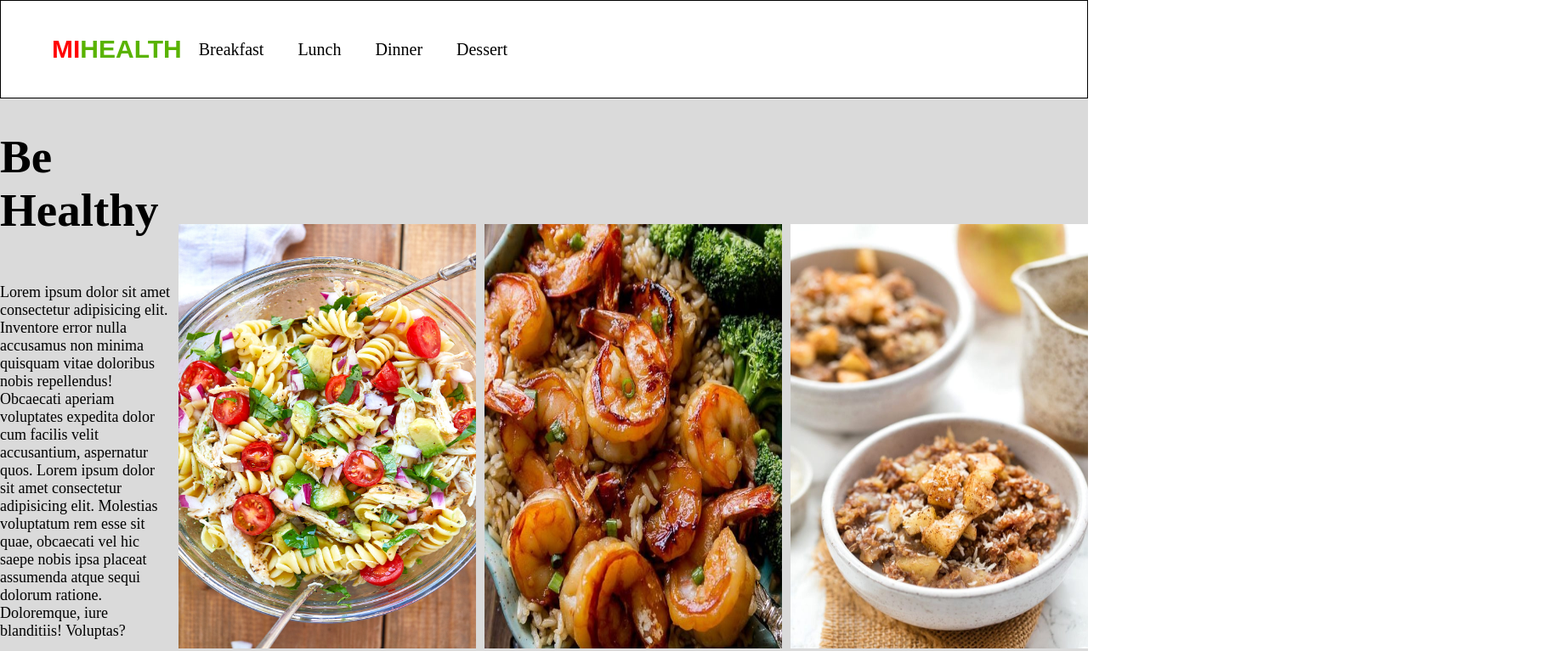
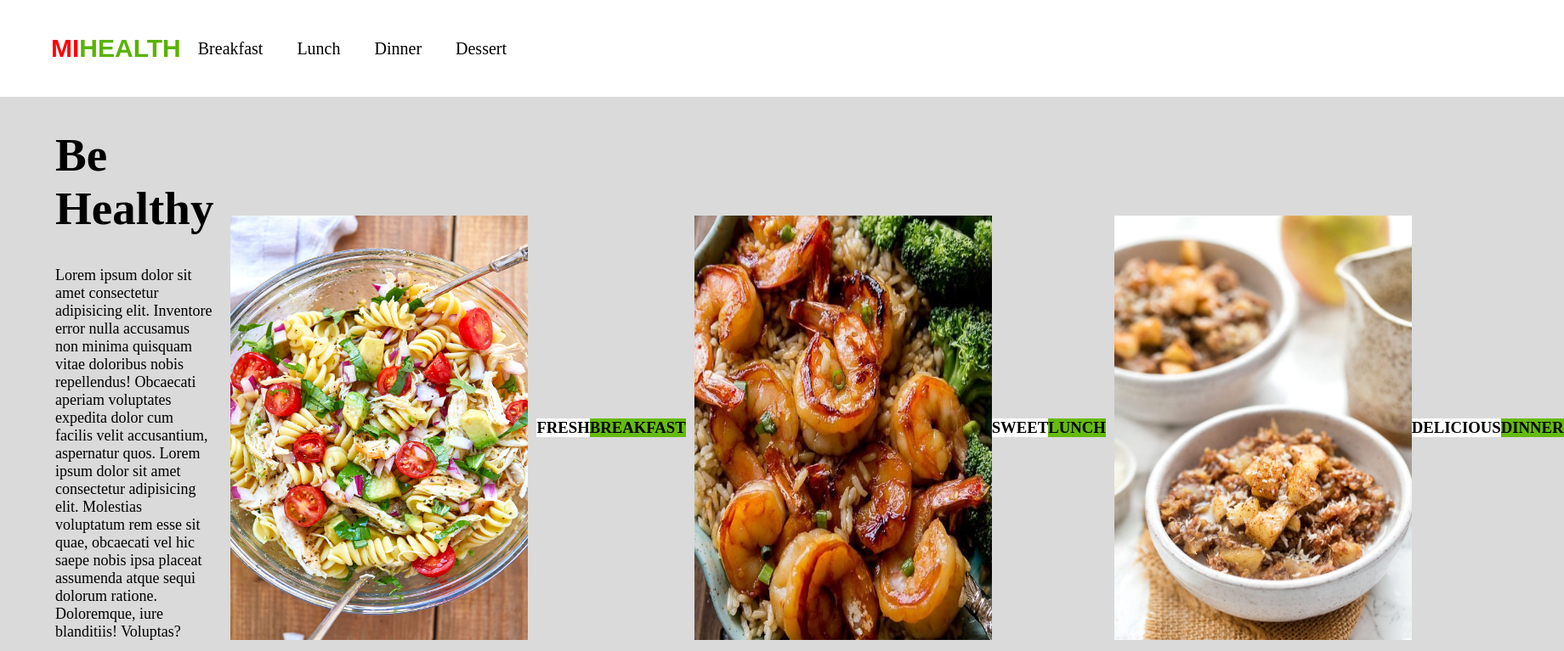
Before and after one commit to njped/mi_health, a plain HTML site: page index.html in a window 1280 px wide. Shown: the top 767 px of the page at 85% size, 1840 px wide, since content can reach past the window. Drawn offline with Linux system fonts and the light colour scheme.

Commit message:
edited some css for the three images

```diff
--- a/index.html
+++ b/index.html
@@ -18,14 +18,20 @@
     </div>
     <div class="main_body">
         <div class="food_discription">
-            <h1><strong>Be Healthy</strong></h1>
+            <h1><strong>Be <br>Healthy</strong></h1>
             <p class="discription">Lorem ipsum dolor sit amet consectetur adipisicing elit. Inventore error nulla accusamus non minima quisquam vitae doloribus nobis repellendus! Obcaecati aperiam voluptates expedita dolor cum facilis velit accusantium, aspernatur quos. Lorem ipsum dolor sit amet consectetur adipisicing elit. Molestias voluptatum rem esse sit quae, obcaecati vel hic saepe nobis ipsa placeat assumenda atque sequi dolorum ratione. Doloremque, iure blanditiis! Voluptas?</p>
             <h5 class="browse">BROWSE MENU&#8594;</h5>
         </div>
         <div class="food_images">
             <img src="images/pasta-salad-recipe-for-lunch.jpg" alt="Pasta Salad" class="pasta_salad">
+            <h3 class="taste">FRESH</h3>
+            <h3 class="meal_time">BREAKFAST</h3>
             <img src="images/shrimp.jpg" alt="Shrimp" class="shrimp_img">
+            <h3 class="taste">SWEET</h3>
+            <h3 class="meal_time">LUNCH</h3>
             <img src="images/apple-breakfast-quinoa-7.jpg" alt="Apple Breakfast" class="apple_breakfast">
+            <h3 class="taste">DELICIOUS</h3>
+            <h3 class="meal_time">DINNER</h3>
 
         </div>
     </div>
--- a/style.css
+++ b/style.css
@@ -6,7 +6,6 @@ body {
 #nav_bar {
     background-color: white;
     padding: 10px;
-    border: 1px solid black;
     display: flex;
     width: auto;
 }
@@ -30,27 +29,27 @@ nav {
     display: flex;
     flex-direction: row;
     align-items: center;
+    justify-content: flex-end;
 }
 
 .meals {
     padding: 0 20px;
     font-size: 20px;
-    justify-content: flex-end;
 
 }
 
 .main_body {
     background-color: rgb(218, 218, 218);
     display: flex;
-    width: auto;
-    height: auto;
+    float: left;
+    padding-left: 65px;
 }
 
 .food_discription {
-    display: flex;
     align-items: center;
     flex-direction: column;
     justify-content: flex-start;
+    flex-wrap: wrap;
 }
 
 h1 {
@@ -76,9 +75,11 @@ h1 {
 .pasta_salad {
     width: 350px;
     height: 500px;
-    padding-left: 10px;
+    padding: 10px 10px 10px 20px;
+    position: relative;
+    text-align: center;
+}
 
-}
 
 .shrimp_img {
     width: 350px;
@@ -91,3 +92,11 @@ h1 {
     height: 500px;
     padding-left: 10px;
 }
+.taste {
+    background-color: white;
+}
+
+.meal_time {
+    background-color: #65bb0f;
+
+}
```
